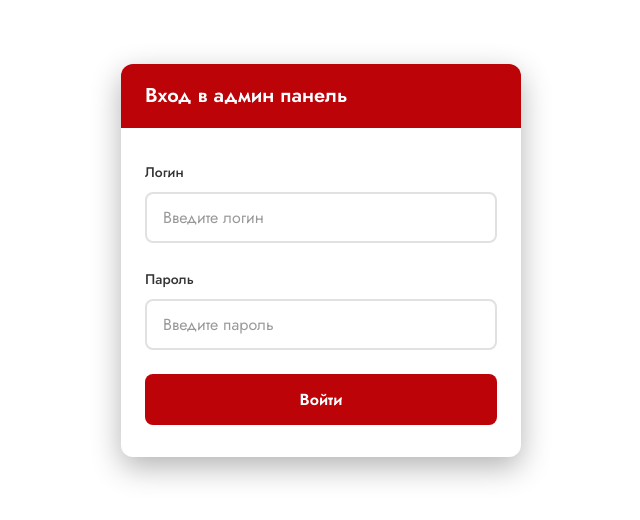
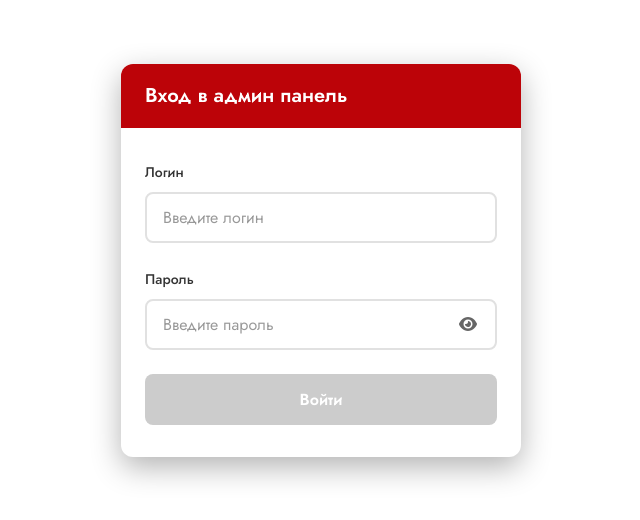
Before and after one commit to KyKyRuZa/ano_client, a React (Create React App) app: page /admin/staff in a window 1280 px wide. Shown: the part 140-660 px from the top of the page, without its empty margins (319-959 px from the left). Built offline with nearby package versions, Linux system fonts and the light colour scheme.

Commit message:
upd auth

```diff
--- a/src/api/auth.js
+++ b/src/api/auth.js
@@ -93,7 +93,16 @@ export const authApi = {
             return response.data;
         } catch (error) {
             console.error('Login Error:', error.response?.data || error.message);
-            throw error.response?.data || new Error('Login failed');
+
+            if (error.response?.status === 401) {
+                throw new Error('Неверный логин или пароль');
+            } else if (error.response?.status === 500) {
+                throw new Error('Ошибка сервера. Попробуйте позже');
+            } else if (!navigator.onLine) {
+                throw new Error('Нет подключения к интернету');
+            }
+
+            throw error.response?.data || new Error('Ошибка входа в систему');
         }
     },
 
--- a/src/components/Login.jsx
+++ b/src/components/Login.jsx
@@ -1,74 +1,137 @@
 import React, { useState } from 'react';
+import { FontAwesomeIcon } from '@fortawesome/react-fontawesome';
+import { faEye, faEyeSlash } from '@fortawesome/free-solid-svg-icons';
+import { authApi } from '../api/auth';
 import '../style/admin/login.css';
 
 const Login = ({ onLogin, onClose }) => {
-  const [formData] = useState({
+  const [formData, setFormData] = useState({
     username: '',
     password: ''
   });
 
   const [isLoading, setIsLoading] = useState(false);
+  const [showPassword, setShowPassword] = useState(false);
+  const [error, setError] = useState('');
 
   const handleChange = (e) => {
     const { name, value } = e.target;
+    setFormData(prev => ({
+      ...prev,
+      [name]: value
+    }));
+    // Очищаем ошибку при изменении полей
+    if (error) setError('');
   };
 
   const handleSubmit = async (e) => {
     e.preventDefault();
 
+    // Проверяем заполненность полей
+    if (!formData.username.trim() || !formData.password.trim()) {
+      setError('Пожалуйста, заполните все поля');
+      return;
+    }
+
     setIsLoading(true);
+    setError('');
 
     try {
+      // Используем authApi для входа
+      const response = await authApi.login(formData.username, formData.password);
+
+      console.log('Успешный вход:', response);
+
+      // Устанавливаем флаг админа
       localStorage.setItem('isAdmin', 'true');
+
+      // Вызываем колбэки
       onLogin && onLogin(true);
       onClose && onClose();
+
     } catch (err) {
+      console.error('Ошибка входа:', err);
+
+      // Обрабатываем различные типы ошибок
+      let errorMessage = 'Ошибка входа в систему';
+
+      if (err.message) {
+        errorMessage = err.message;
+      } else if (err.error) {
+        errorMessage = err.error;
+      } else if (typeof err === 'string') {
+        errorMessage = err;
+      }
+
+      setError(errorMessage);
     } finally {
       setIsLoading(false);
     }
   };
 
-
+  const togglePasswordVisibility = () => {
+    setShowPassword(prev => !prev);
+  };
 
   return (
-    <div className="login-overlay" >
+    <div className="login-overlay">
       <div className="login-modal">
         <div className="login-header">
           <h2>Вход в админ панель</h2>
-
         </div>
 
         <form onSubmit={handleSubmit} className="login-form">
+          {error && (
+            <div className="login-error">
+              {error}
+            </div>
+          )}
+
           <div className="login-field">
             <label htmlFor="username">Логин</label>
             <input
               type="text"
               id="username"
               name="username"
+              value={formData.username}
               onChange={handleChange}
               placeholder="Введите логин"
               disabled={isLoading}
               autoComplete="username"
+              required
             />
           </div>
 
           <div className="login-field">
             <label htmlFor="password">Пароль</label>
+            <div className="password-input-container">
               <input
-              type="password"
+                type={showPassword ? 'text' : 'password'}
                 id="password"
                 name="password"
+                value={formData.password}
                 onChange={handleChange}
                 placeholder="Введите пароль"
                 disabled={isLoading}
                 autoComplete="current-password"
+                required
               />
+              <button
+                type="button"
+                className="password-toggle-btn"
+                onClick={togglePasswordVisibility}
+                disabled={isLoading}
+                aria-label={showPassword ? 'Скрыть пароль' : 'Показать пароль'}
+              >
+                <FontAwesomeIcon icon={showPassword ? faEyeSlash : faEye} />
+              </button>
             </div>
+          </div>
+
           <button
             type="submit"
             className="login-submit-btn"
-            disabled={isLoading}
-            onClick={handleSubmit}
+            disabled={isLoading || !formData.username.trim() || !formData.password.trim()}
           >
             {isLoading ? 'Вход...' : 'Войти'}
           </button>
--- a/src/pages/AdminPages/StaffPage.jsx
+++ b/src/pages/AdminPages/StaffPage.jsx
@@ -143,7 +143,7 @@ const StaffPage = () => {
     if (typeof employee.media === 'string') {
       return (
         <img
-          src={`https://anotsenimzhizn.ru/${employee.media}`}
+          src={`https://anotsenimzhizn.ru${employee.media}`}
           alt={employee.fullname}
           className="staff-photo"
         />
--- a/src/style/admin/login.css
+++ b/src/style/admin/login.css
@@ -168,3 +168,47 @@
   transform: none;
   box-shadow: none;
 }
+
+/* Новые стили для показа/скрытия пароля */
+.password-input-container {
+  position: relative;
+  display: flex;
+  align-items: center;
+}
+
+.password-input-container input {
+  width: 100%;
+  padding-right: 45px;
+}
+
+.password-toggle-btn {
+  position: absolute;
+  right: 12px;
+  background: none;
+  border: none;
+  cursor: pointer;
+  font-size: 16px;
+  padding: 8px;
+  color: #666;
+  transition: color 0.2s ease;
+  display: flex;
+  align-items: center;
+  justify-content: center;
+  border-radius: 4px;
+}
+
+
+
+.password-toggle-btn:active {
+  transform: scale(0.95);
+}
+
+.password-toggle-btn:disabled {
+  cursor: not-allowed;
+  opacity: 0.5;
+}
+
+.password-toggle-btn:disabled:hover {
+  background-color: transparent;
+  color: #666;
+}
```
Lines whose indentation alone changed are shown as unchanged.
